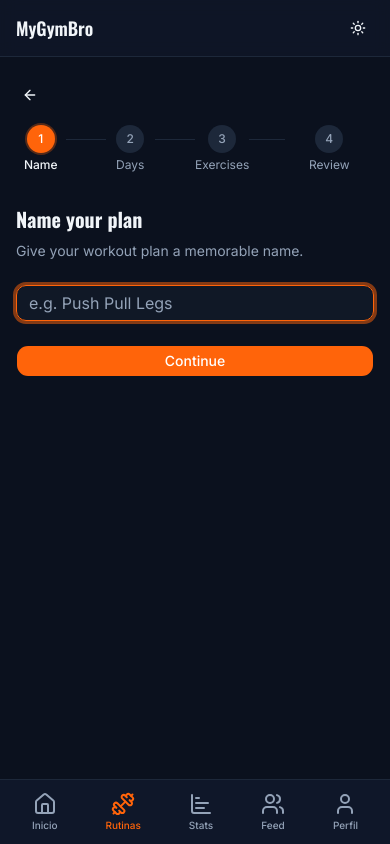
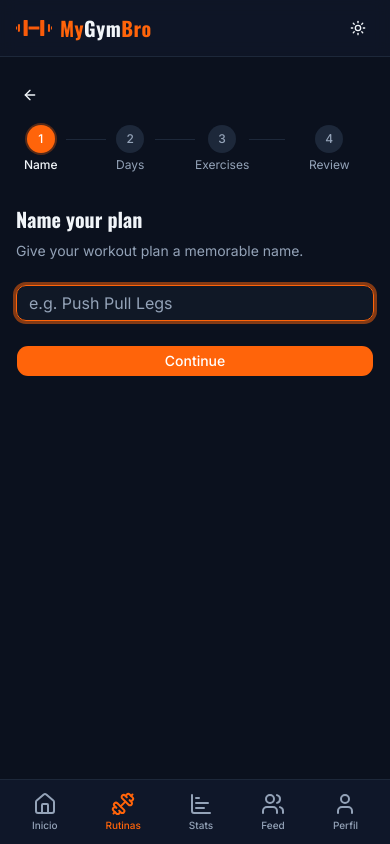
Before and after one commit to alexiscruz1403/my-gym-bro-frontend, a Next.js app: page /workout/new in a window 390 px wide. Built offline with nearby package versions, Linux system fonts and the light colour scheme; no server answers.

Commit message:
style(header): fix mobile header

```diff
--- a/src/components/layout/AppHeader.tsx
+++ b/src/components/layout/AppHeader.tsx
@@ -4,6 +4,7 @@ import { Moon, Sun } from 'lucide-react';
 import { Button } from '@/components/ui/button';
 import useUIStore from '@/store/ui.store';
 import { useEffect } from 'react';
+import Image from 'next/image'
 
 interface AppHeaderProps {
   title?: string;
@@ -26,9 +27,14 @@ export function AppHeader({ title, action }: AppHeaderProps) {
   return (
     <header className="sticky top-0 z-40 bg-card/80 backdrop-blur-sm border-b border-border">
       <div className="flex items-center justify-between h-14 px-4 lg:px-6">
-        <h1 className="font-display text-lg font-semibold text-foreground truncate">
-          {title ?? 'MyGymBro'}
-        </h1>
+        <div className="flex items-center gap-2 lg:invisible">
+          <Image src="/MyGymBro.svg" alt="MyGymBro" width={36} height={16} priority />
+          <span className="font-display text-xl font-bold tracking-wide">
+            <span className="text-primary">My</span>
+            <span className="text-foreground">Gym</span>
+            <span className="text-primary">Bro</span>
+          </span>
+        </div>
 
         <div className="flex items-center gap-2">
           {action}
```
